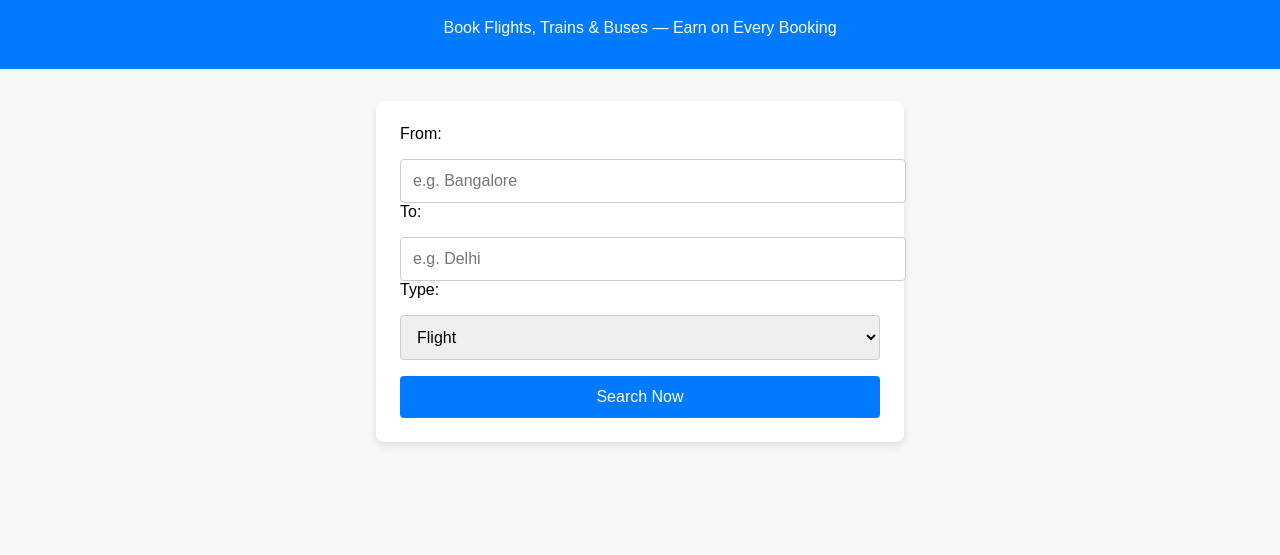
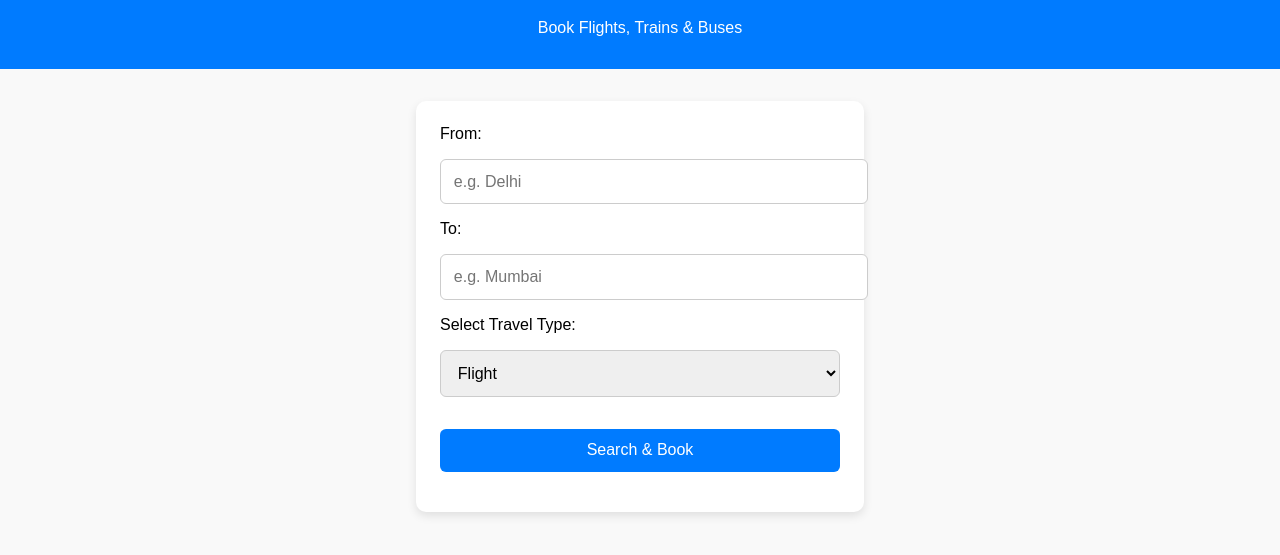
Before and after one commit to udaykumar-811989/Easy-trip2, a plain HTML site: page index.html in a window 1280 px wide. Shown: the part 77-632 px from the top of the page. Drawn offline with Linux system fonts and the light colour scheme.

Commit message:
Update index.html

```diff
--- a/index.html
+++ b/index.html
@@ -3,93 +3,100 @@
 <head>
   <meta charset="UTF-8" />
   <meta name="viewport" content="width=device-width, initial-scale=1.0"/>
-  <title>EasyTrip</title>
+  <title>EasyTrip – Book Your Journey</title>
   <style>
     body {
       font-family: Arial, sans-serif;
-      background: #f7f8fa;
+      background: #f9f9f9;
       margin: 0;
       padding: 0;
     }
+
     header {
       background: #007bff;
       color: white;
       padding: 1rem;
       text-align: center;
     }
+
     .container {
-      max-width: 480px;
+      max-width: 400px;
       margin: 2rem auto;
       background: white;
       padding: 1.5rem;
+      border-radius: 10px;
       box-shadow: 0 4px 10px rgba(0,0,0,0.1);
-      border-radius: 8px;
     }
+
     input, select, button {
       width: 100%;
-      padding: 0.75rem;
-      margin-top: 1rem;
+      padding: 0.8rem;
+      margin: 1rem 0;
+      font-size: 1rem;
+      border-radius: 6px;
       border: 1px solid #ccc;
-      border-radius: 4px;
-      font-size: 1rem;
     }
+
     button {
       background: #007bff;
       color: white;
       border: none;
       cursor: pointer;
     }
+
     button:hover {
       background: #0056b3;
     }
   </style>
 </head>
 <body>
+
   <header>
     <h1>EasyTrip</h1>
-    <p>Book Flights, Trains & Buses — Earn on Every Booking</p>
+    <p>Book Flights, Trains & Buses</p>
   </header>
 
   <div class="container">
-    <form id="searchForm">
     <label for="from">From:</label>
-      <input type="text" id="from" placeholder="e.g. Bangalore" required />
+    <input type="text" id="from" placeholder="e.g. Delhi" required />
 
     <label for="to">To:</label>
-      <input type="text" id="to" placeholder="e.g. Delhi" required />
+    <input type="text" id="to" placeholder="e.g. Mumbai" required />
 
-      <label for="type">Type:</label>
-      <select id="type" required>
+    <label for="type">Select Travel Type:</label>
+    <select id="type">
       <option value="flight">Flight</option>
       <option value="train">Train</option>
       <option value="bus">Bus</option>
     </select>
 
-      <button type="submit">Search Now</button>
-    </form>
+    <button onclick="bookNow()">Search & Book</button>
   </div>
 
   <script>
-    document.getElementById('searchForm').addEventListener('submit', function (e) {
-      e.preventDefault();
-      const from = document.getElementById('from').value.trim();
-      const to = document.getElementById('to').value.trim();
+    function bookNow() {
+      const from = document.getElementById('from').value.trim().toLowerCase().replace(/\s+/g, '-');
+      const to = document.getElementById('to').value.trim().toLowerCase().replace(/\s+/g, '-');
       const type = document.getElementById('type').value;
 
       let url = '';
 
       if (type === 'flight') {
-        url = `https://www.booking.com/flights/index.html?aid=YOUR_MARKER_ID&origin=${from}&destination=${to}`;
+        // Replace with your actual affiliate URL
+        url = `https://www.aviasales.com/search/${from}${to}1?marker=657867`;
       } else if (type === 'train') {
-        url = `https://www.goibibo.com/trains/?utm_source=affiliate&utm_medium=widget&utm_campaign=YOUR_MARKER_ID`;
+        url = `https://www.confirmtkt.com/train-between-stations/${from}/${to}`;
       } else if (type === 'bus') {
-        url = `https://www.redbus.in/?affcode=657867`;
+        url = `https://www.redbus.in/bus-tickets/${from}-to-${to}`;
       }
 
       if (url) {
         window.open(url, '_blank');
+      } else {
+        alert("Something went wrong. Please enter valid places.");
       }
-    });
+    }
   </script>
+
 </body>
 </html>
```
Lines whose indentation alone changed are shown as unchanged.
